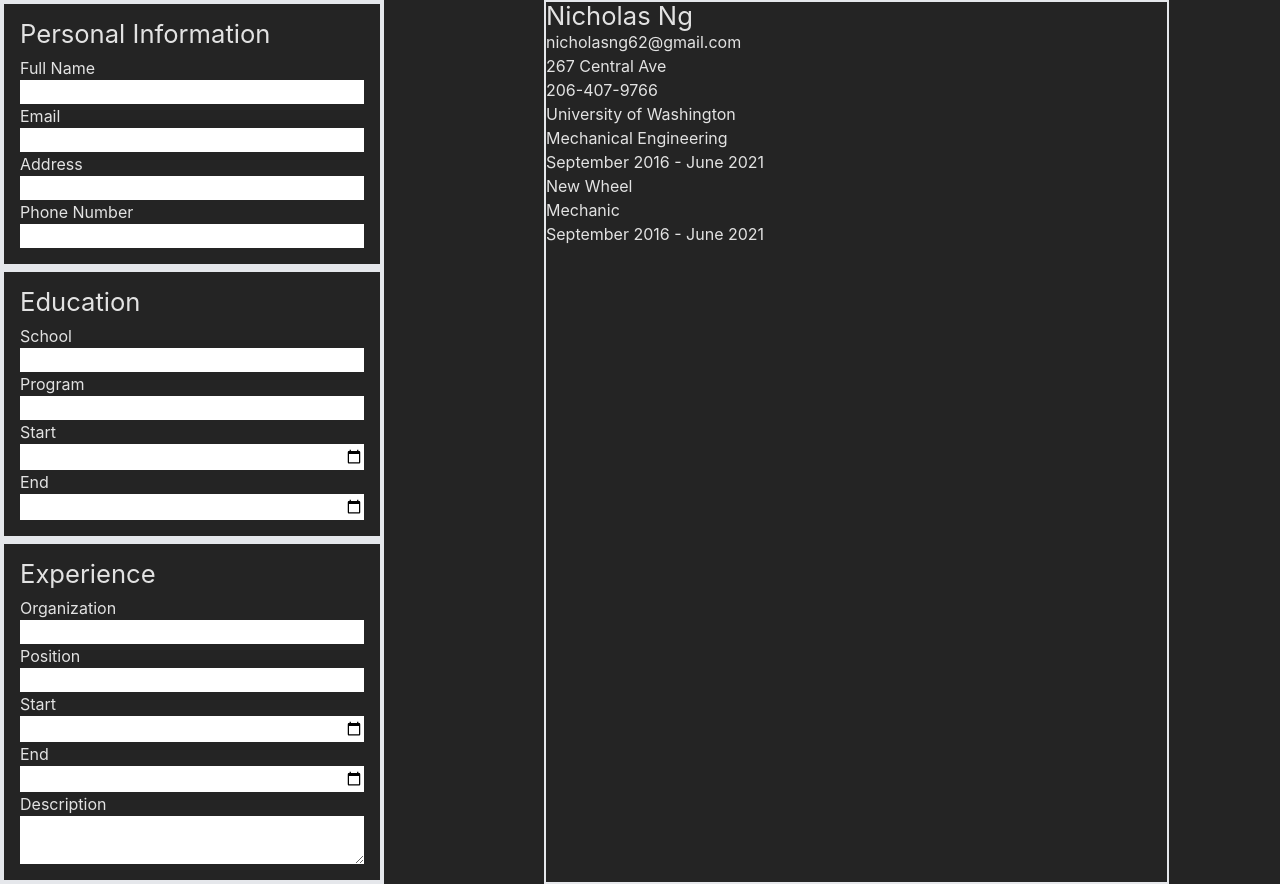
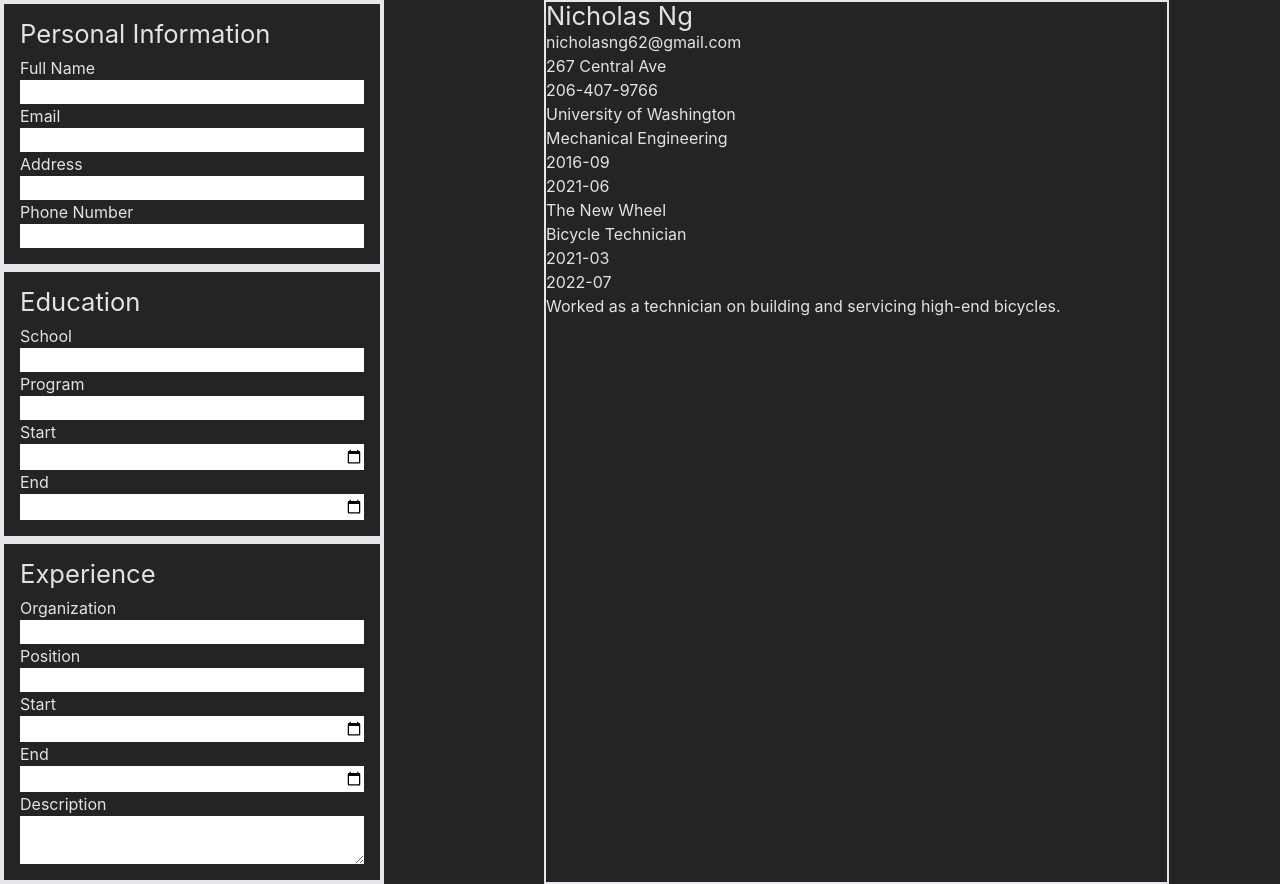
Before and after one commit to nickstuffz/CV-application-TOP, a React app in the folder vite-project/: page / in a window 1280 px wide. Built offline with nearby package versions, Linux system fonts and the light colour scheme; the HTML template or start-up script is replaced by a standard one.

Commit message:
Link all fields and add defaultData

```diff
--- a/vite-project/src/App.jsx
+++ b/vite-project/src/App.jsx
@@ -1,9 +1,10 @@
 import { useState } from "react";
 import Sidebar from "./components/Sidebar.jsx";
 import Document from "./components/Document.jsx";
+import { defaultData } from "./assets/defaultData.js";
 
 function App() {
-  const [data, setData] = useState({});
+  const [data, setData] = useState(defaultData);
 
   function handleChange(event, id) {
     const inputValue = event.target.value;
@@ -16,7 +17,7 @@ function App() {
   return (
     <div className="flex gap-40">
       <Sidebar handleChange={handleChange} />
-      <Document />
+      <Document data={data} />
     </div>
   );
 }
--- /dev/null
+++ b/vite-project/src/assets/defaultData.js
@@ -0,0 +1,18 @@
+const defaultData = {
+  full_name: "Nicholas Ng",
+  email: "nicholasng62@gmail.com",
+  address: "267 Central Ave",
+  phone_number: "206-407-9766",
+  school: "University of Washington",
+  program: "Mechanical Engineering",
+  edu_start: "2016-09",
+  edu_end: "2021-06",
+  organization: "The New Wheel",
+  position: "Bicycle Technician",
+  exp_start: "2021-03",
+  exp_end: "2022-07",
+  description:
+    "Worked as a technician on building and servicing high-end bicycles.",
+};
+
+export { defaultData };
--- a/vite-project/src/components/Document.jsx
+++ b/vite-project/src/components/Document.jsx
@@ -1,41 +1,44 @@
-function Personal() {
+function Personal({ data }) {
   return (
     <>
-      <h1>Nicholas Ng</h1>
-      <p>nicholasng62@gmail.com</p>
-      <p>267 Central Ave</p>
-      <p>206-407-9766</p>
+      <h1>{data.full_name}</h1>
+      <p>{data.email}</p>
+      <p>{data.address}</p>
+      <p>{data.phone_number}</p>
     </>
   );
 }
 
-function Education() {
+function Education({ data }) {
   return (
     <>
-      <h3>University of Washington</h3>
-      <p>Mechanical Engineering</p>
-      <p>September 2016 - June 2021</p>
+      <h3>{data.school}</h3>
+      <p>{data.program}</p>
+      <p>{data.edu_start}</p>
+      <p>{data.edu_end}</p>
     </>
   );
 }
 
-function Experience() {
+function Experience({ data }) {
   return (
     <>
-      <h3>New Wheel</h3>
-      <p>Mechanic</p>
-      <p>September 2016 - June 2021</p>
+      <h3>{data.organization}</h3>
+      <p>{data.position}</p>
+      <p>{data.exp_start}</p>
+      <p>{data.exp_end}</p>
+      <p>{data.description}</p>
     </>
   );
 }
 
-function Document({ personalData, educationData, experienceData }) {
+function Document({ data }) {
   return (
     <div id="document">
       <section id="page" className="aspect-[0.7071067811] h-full border-2">
-        <Personal />
-        <Education />
-        <Experience />
+        <Personal data={data} />
+        <Education data={data} />
+        <Experience data={data} />
       </section>
     </div>
   );
--- a/vite-project/src/components/Sidebar.jsx
+++ b/vite-project/src/components/Sidebar.jsx
@@ -26,7 +26,7 @@ function Card({ id, children }) {
 function Sidebar({ handleChange }) {
   return (
     <div id="sidebar" className="w-96">
-      <Card id="personal-info">
+      <Card id="personal_info">
         <h1 className="pb-2">Personal Information</h1>
         <InputPair
           name="Full Name"
@@ -70,13 +70,13 @@ function Sidebar({ handleChange }) {
         />
         <InputPair
           name="Start"
-          id="edu-start"
+          id="edu_start"
           type="month"
           handleChange={handleChange}
         />
         <InputPair
           name="End"
-          id="edu-end"
+          id="edu_end"
           type="month"
           handleChange={handleChange}
         />
@@ -98,13 +98,13 @@ function Sidebar({ handleChange }) {
         />
         <InputPair
           name="Start"
-          id="exp-start"
+          id="exp_start"
           type="month"
           handleChange={handleChange}
         />
         <InputPair
           name="End"
-          id="exp-end"
+          id="exp_end"
           type="month"
           handleChange={handleChange}
         />
```
